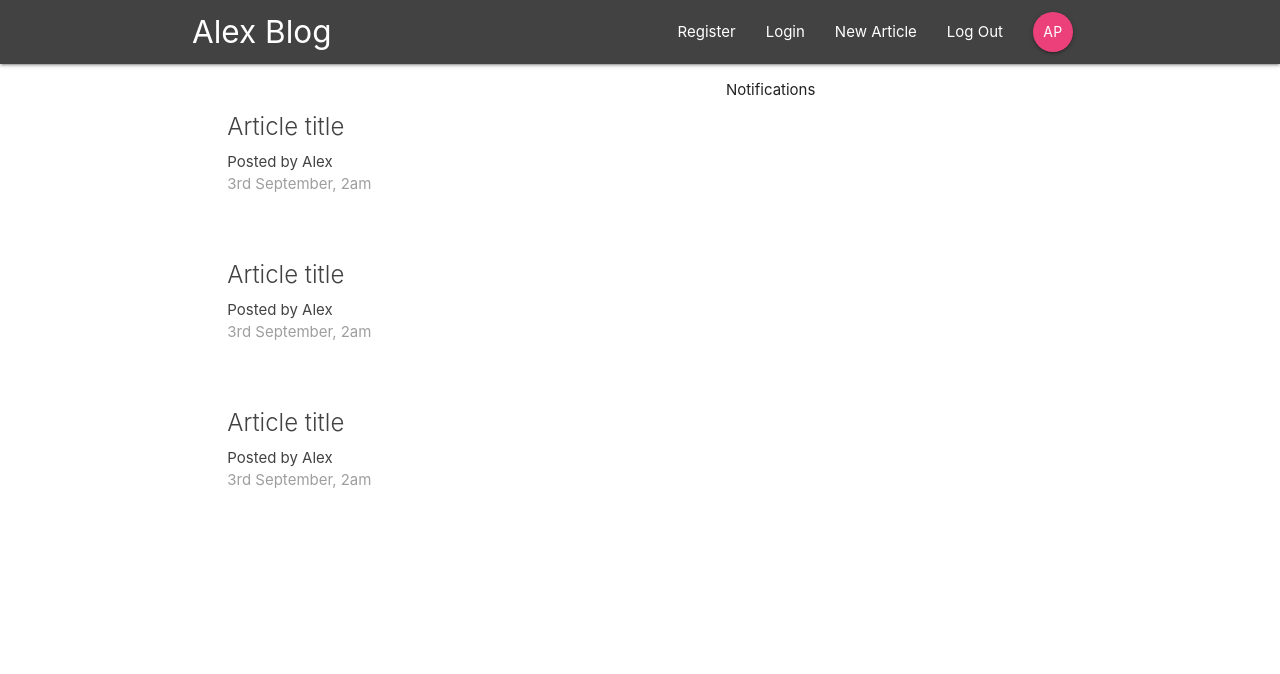
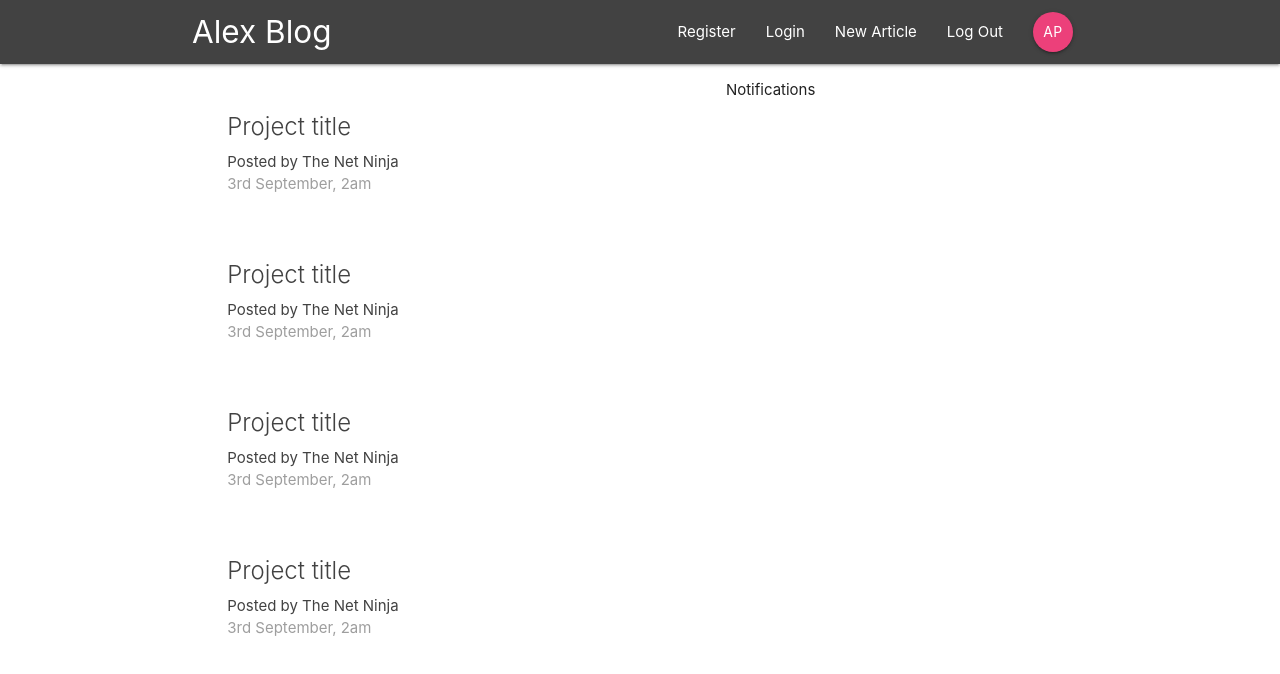
Before and after one commit to predaalexandru/Alex-blog, a React (Create React App) app in the folder alexblog/: page / in a window 1280 px wide. Shown: the top 674 px of the page. Built offline with nearby package versions, Linux system fonts and the light colour scheme.

Commit message:
Create Article Summary

```diff
--- a/alexblog/src/components/articles/ArticleList.js
+++ b/alexblog/src/components/articles/ArticleList.js
@@ -1,33 +1,13 @@
 import React from 'react'
+import ArticleSummary from './ArticleSummary'
 
 const ArticleList = () => {
   return (
     <div className="project-list section">
-
-      <div className="card z-depth-0 project-summary">
-        <div className="card-content grey-text text-darken-3">
-          <span className="card-title ">Article title</span>
-          <p>Posted by Alex</p>
-          <p className="grey-text">3rd September, 2am</p>
-        </div>
-      </div>
-
-      <div className="card z-depth-0 project-summary">
-        <div className="card-content grey-text text-darken-3">
-          <span className="card-title ">Article title</span>
-          <p>Posted by Alex</p>
-          <p className="grey-text">3rd September, 2am</p>
-        </div>
-      </div>
-
-      <div className="card z-depth-0 project-summary">
-        <div className="card-content grey-text text-darken-3">
-          <span className="card-title ">Article title</span>
-          <p>Posted by Alex</p>
-          <p className="grey-text">3rd September, 2am</p>
-        </div>
-      </div>
-
+      <ArticleSummary />
+      <ArticleSummary />
+      <ArticleSummary />
+      <ArticleSummary />
     </div>
   )
 }
--- a/alexblog/src/components/articles/ArticleSummary.js
+++ b/alexblog/src/components/articles/ArticleSummary.js
@@ -0,0 +1,15 @@
+import React from 'react'
+
+const ArticleSummary = () => {
+  return (
+    <div className="card z-depth-0 project-summary">
+      <div className="card-content grey-text text-darken-3">
+        <span className="card-title ">Project title</span>
+        <p>Posted by The Net Ninja</p>
+        <p className="grey-text">3rd September, 2am</p>
+      </div>
+    </div>
+  )
+}
+
+export default ArticleSummary
```
